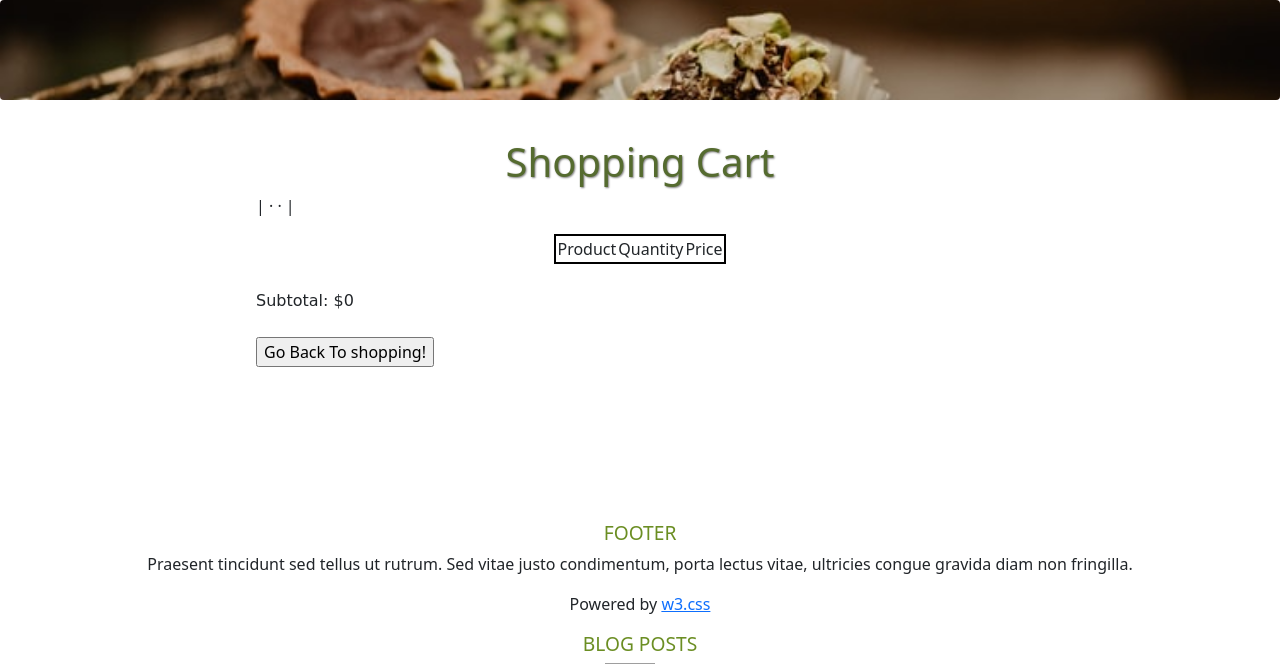
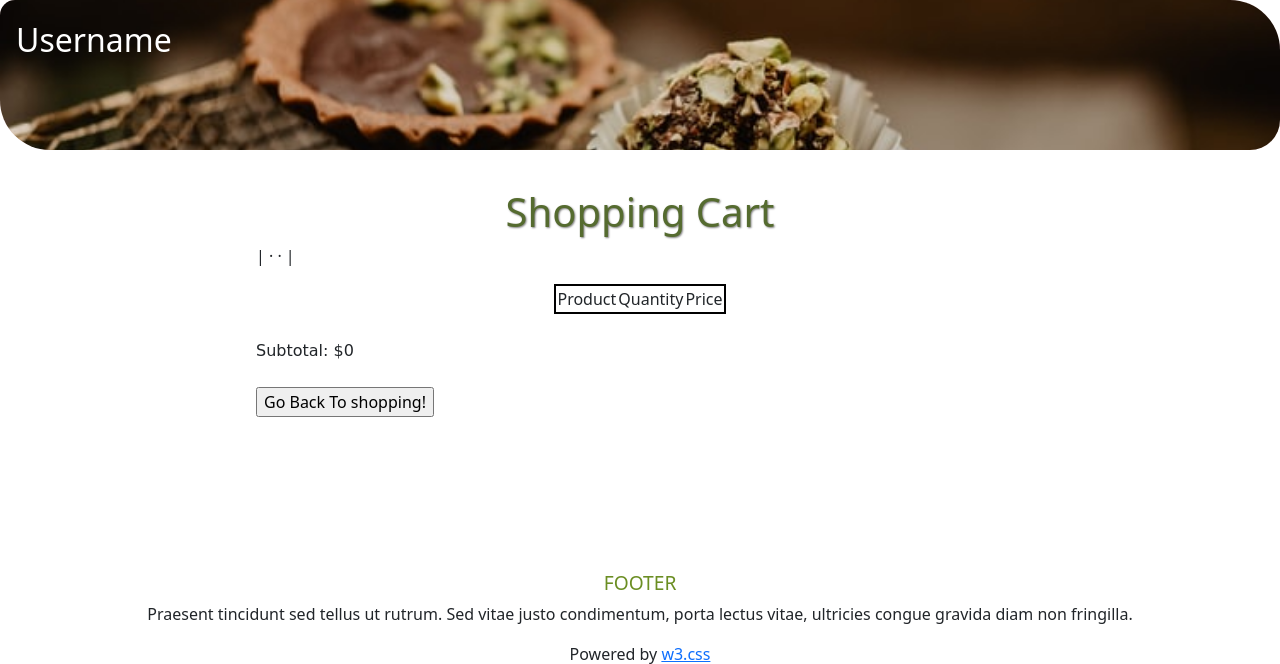
Before and after one commit to cochu-dev/new-moon-dessert-bar, a PHP site: page /shopping/cart.php in a window 1280 px wide. Shown: the top 664 px of the page. Run offline with PHP 8.4, Linux system fonts and the light colour scheme; the visitor is signed in with stand-in values (Sample User, id 1); data that the repository does not hold is empty; some web fonts are replaced; grey boxes are pictures that could not be loaded.

Commit message:
changed shopping navbar style

```diff
--- a/shopping/shopping_headerNav.php
+++ b/shopping/shopping_headerNav.php
@@ -1,5 +1,6 @@
 <div class="shopping_headerNav">
     <div class="col-xl-12" id="shopping_headerImg">
-        <img class="rounded mx-auto d-block" style="height: 100px; background-color: rgba(255,0,0,0.1);" src="../img/headerImg.jpg">
+        <span> Username </span>
+        <img id="headerImg" src="../img/headerImg.jpg">
     </div>
 </div>
--- a/style/modules/_modules-dir.sass
+++ b/style/modules/_modules-dir.sass
@@ -7,3 +7,4 @@
 @import "sectionSource"
 @import "sectionDocumentation"
 @import "sectionShopping"
+@import "shopping/shopping-dir"
--- a/style/modules/_sectionMain.sass
+++ b/style/modules/_sectionMain.sass
@@ -1,6 +1,8 @@
 .sectionMain
     text-align: center
     margin-top: 12%
+    position: relative
+
     h1
         font-family: $font-ink-free
         font-size: 4rem
@@ -10,7 +12,11 @@
     h3
         color: OliveDrab
         font-size: 1.2rem
-    position: relative
+
+
+
+
+
 #btn-home-login:before
     font-family: 'FontAwesome'
     content: '\f2be'
--- a/style/modules/_sectionShopping.sass
+++ b/style/modules/_sectionShopping.sass
@@ -1,14 +1,18 @@
+
 .sectionShopping
     .row
         padding-left: 20%
         padding-right: 20%
+
     .my-img-class
         margin: 5%
         padding: 1%
         border: 1px solid grey
+
     img
         width: 100%
         object-fit: cover
+
     h1
         margin-top: 5%
         text-align: center
@@ -17,5 +21,6 @@
     h3
         text-align: center
         color: OliveDrab
+
     .shopping_productPrice
         color: OliveDrab
--- /dev/null
+++ b/style/modules/shopping/_navbar_shopping.sass
@@ -0,0 +1,12 @@
+.sectionShopping
+    .shopping_headerNav #headerImg
+        height: 150px
+        background-color: rgba(255,0,0,0.1)
+        border-radius: 15px 50px 30px
+
+    .shopping_headerNav span
+        position: absolute
+        font-size: 2rem
+        padding-left: 1rem
+        padding-top: 1rem
+        color: white
--- /dev/null
+++ b/style/modules/shopping/_shopping-dir.sass
@@ -0,0 +1,2 @@
+@import "navbar_shopping"
+@import "footer"
--- a/style/style.css
+++ b/style/style.css
@@ -324,4 +324,18 @@ video {
 .sectionShopping .shopping_productPrice {
   color: OliveDrab;
 }
+
+.sectionShopping .shopping_headerNav #headerImg {
+  height: 150px;
+  background-color: rgba(255, 0, 0, 0.1);
+  border-radius: 15px 50px 30px;
+}
+
+.sectionShopping .shopping_headerNav span {
+  position: absolute;
+  font-size: 2rem;
+  padding-left: 1rem;
+  padding-top: 1rem;
+  color: white;
+}
 /*# sourceMappingURL=style.css.map */
```
Also changed, not shown: style/modules/shopping/_footer.sass (added), 1 other file.
